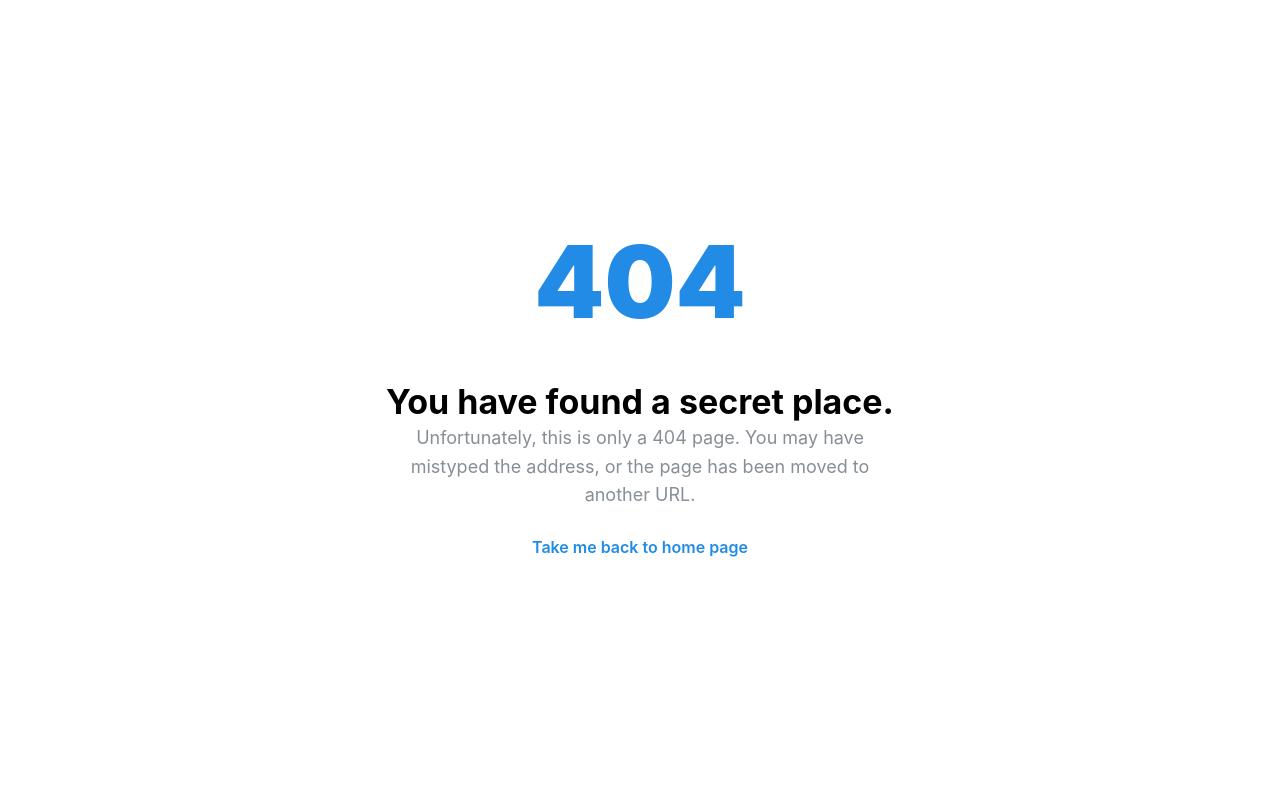
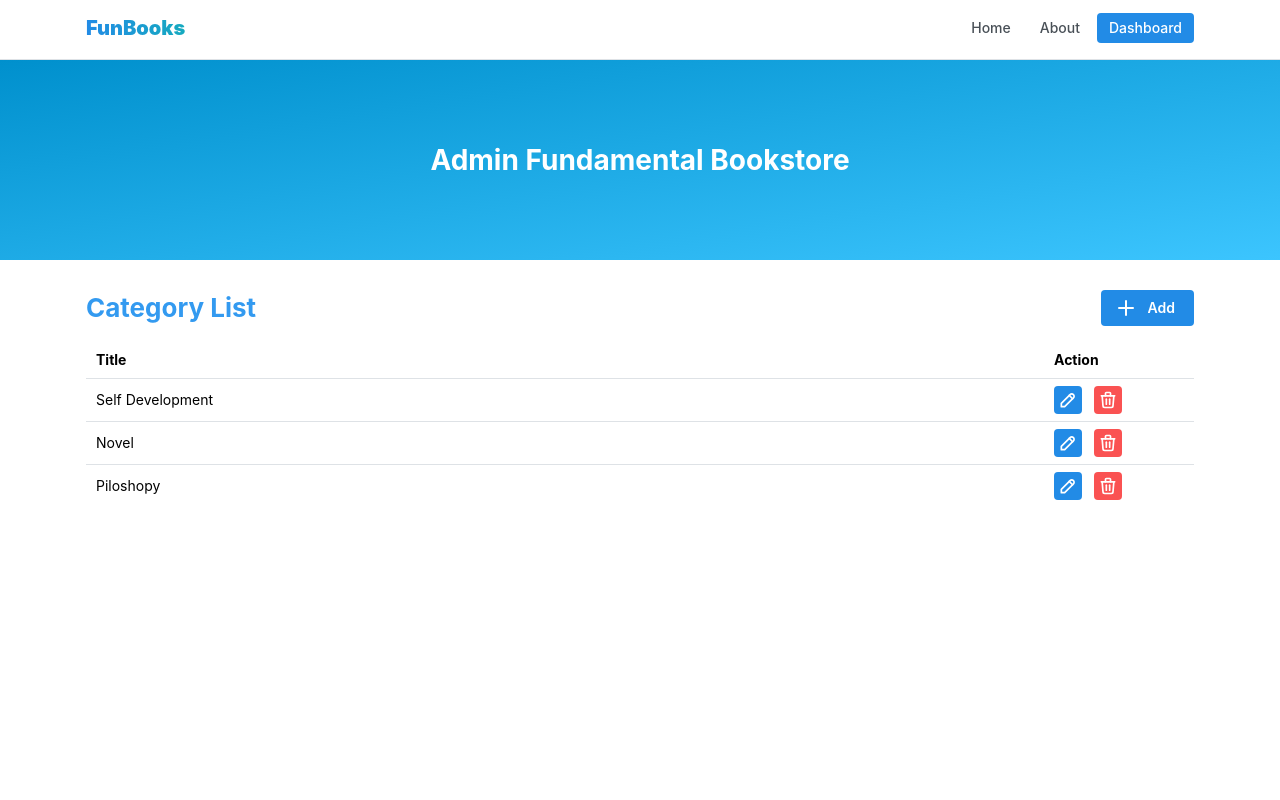
Before and after one commit to Fundamental-Academy/student-react-bookstore, a React (Vite) app: page /admin/category in a window 1280 px wide. Before the commit this address had no page. Shown: the top 800 px of the page. Built offline with nearby package versions, Linux system fonts and the light colour scheme.

Commit message:
feat: implement admin book-category pages UI

```diff
--- a/src/pages/admin/book/create.jsx
+++ b/src/pages/admin/book/create.jsx
@@ -37,7 +37,7 @@ export default function PageAdminBookCreate() {
 
         <Button
           component={Link}
-          to="/admin"
+          to="/admin/book"
           variant="outline"
           leftSection={<IconArrowBack />}
         >
--- a/src/pages/admin/book/detail.jsx
+++ b/src/pages/admin/book/detail.jsx
@@ -58,7 +58,7 @@ export default function PageAdminBookDetail() {
           <Group position="left" mt="sm">
             <Button
               component={Link}
-              to={`/admin/1/edit`}
+              to="/admin/book/1/edit"
               color="gray"
               variant="outline"
             >
--- a/src/pages/admin/book/edit.jsx
+++ b/src/pages/admin/book/edit.jsx
@@ -39,7 +39,7 @@ export default function PageAdminBookEdit() {
 
         <Button
           component={Link}
-          to="/admin"
+          to="/admin/book"
           variant="outline"
           leftSection={<IconArrowBack />}
         >
--- a/src/pages/admin/book/list.jsx
+++ b/src/pages/admin/book/list.jsx
@@ -49,7 +49,7 @@ export default function PageAdminBookList() {
           Book List
         </Title>
 
-        <Button component={Link} to="/admin/create" leftSection={<IconPlus />}>
+        <Button component={Link} to="create" leftSection={<IconPlus />}>
           Add
         </Button>
       </Flex>
@@ -84,7 +84,7 @@ export default function PageAdminBookList() {
                     component={Link}
                     variant="filled"
                     color="green"
-                    to={`/admin/${book.id}/detail`}
+                    to={`${book.id}/detail`}
                   >
                     <IconEye size={20} />
                   </ActionIcon>
@@ -93,7 +93,7 @@ export default function PageAdminBookList() {
                     component={Link}
                     variant="filled"
                     color="blue"
-                    to={`/admin/${book.id}/edit`}
+                    to={`${book.id}/edit`}
                   >
                     <IconPencil size={20} />
                   </ActionIcon>
--- /dev/null
+++ b/src/pages/admin/category/create.jsx
@@ -0,0 +1,55 @@
+import { Link, Form } from "react-router-dom";
+import { Button, Flex, Group, TextInput, Title } from "@mantine/core";
+import { IconArrowBack } from "@tabler/icons-react";
+
+export default function PageAdminCategoryCreate() {
+  return (
+    <>
+      <Flex
+        direction="row"
+        align="center"
+        justify="space-between"
+        mb="md"
+        mt={30}
+      >
+        <Title order={2} c="blue.5">
+          Add Category
+        </Title>
+
+        <Button
+          component={Link}
+          to="/admin/category"
+          variant="outline"
+          leftSection={<IconArrowBack />}
+        >
+          Back
+        </Button>
+      </Flex>
+
+      <Form
+        method="post"
+        style={{
+          display: "flex",
+          flexDirection: "column",
+          gap: "16px",
+          width: "100%",
+        }}
+      >
+        <TextInput
+          withAsterisk
+          size="md"
+          label="Name"
+          placeholder="Input category name"
+          name="name"
+          required
+        />
+
+        <Group position="left" mt="md">
+          <Button fullWidth type="submit" size="md">
+            Submit
+          </Button>
+        </Group>
+      </Form>
+    </>
+  );
+}
--- /dev/null
+++ b/src/pages/admin/category/edit.jsx
@@ -0,0 +1,56 @@
+import { Link, Form } from "react-router-dom";
+import { Button, Flex, Group, TextInput, Title } from "@mantine/core";
+import { IconArrowBack } from "@tabler/icons-react";
+
+export default function PageAdminCategoryEdit() {
+  return (
+    <>
+      <Flex
+        direction="row"
+        align="center"
+        justify="space-between"
+        mb="md"
+        mt={30}
+      >
+        <Title order={2} c="blue.5">
+          Edit Category
+        </Title>
+
+        <Button
+          component={Link}
+          to="/admin/category"
+          variant="outline"
+          leftSection={<IconArrowBack />}
+        >
+          Back
+        </Button>
+      </Flex>
+
+      <Form
+        method="post"
+        style={{
+          display: "flex",
+          flexDirection: "column",
+          gap: "16px",
+          width: "100%",
+        }}
+      >
+        <TextInput
+          withAsterisk
+          size="md"
+          label="Title"
+          placeholder="Input category name"
+          name="name"
+          required
+          defaultValue={"Novel"}
+        />
+
+        <Group position="left" mt="md">
+          <Button fullWidth type="submit" size="md">
+            Submit
+          </Button>
+        </Group>
+      </Form>
+    </>
+  );
+}
--- /dev/null
+++ b/src/pages/admin/category/list.jsx
@@ -0,0 +1,73 @@
+import { Link } from "react-router-dom";
+import { Button, Flex, Table, Title, ActionIcon } from "@mantine/core";
+import { IconPlus, IconPencil, IconTrash } from "@tabler/icons-react";
+
+export default function PageAdminCategoryList() {
+  const CATEGORY_DATA = [
+    {
+      id: 1,
+      title: "Self Development",
+    },
+    {
+      id: 2,
+      title: "Novel",
+    },
+    {
+      id: 3,
+      title: "Piloshopy",
+    },
+  ];
+
+  return (
+    <>
+      <Flex
+        direction="row"
+        align="center"
+        justify="space-between"
+        mb="md"
+        mt={30}
+      >
+        <Title order={2} c="blue.5">
+          Category List
+        </Title>
+
+        <Button component={Link} to="create" leftSection={<IconPlus />}>
+          Add
+        </Button>
+      </Flex>
+
+      <Table>
+        <Table.Thead>
+          <Table.Tr>
+            <Table.Th>Title</Table.Th>
+            <Table.Th>Action</Table.Th>
+          </Table.Tr>
+        </Table.Thead>
+
+        <Table.Tbody>
+          {CATEGORY_DATA.map((category, i) => (
+            <Table.Tr key={i}>
+              <Table.Td>{category.title}</Table.Td>
+              <Table.Td style={{ width: 150 }}>
+                <Flex gap="sm">
+                  <ActionIcon
+                    component={Link}
+                    variant="filled"
+                    color="blue"
+                    to={`${category.id}/edit`}
+                  >
+                    <IconPencil size={20} />
+                  </ActionIcon>
+
+                  <ActionIcon variant="filled" color="red">
+                    <IconTrash size={20} />
+                  </ActionIcon>
+                </Flex>
+              </Table.Td>
+            </Table.Tr>
+          ))}
+        </Table.Tbody>
+      </Table>
+    </>
+  );
+}
--- a/src/router.jsx
+++ b/src/router.jsx
@@ -1,4 +1,4 @@
-import { createBrowserRouter } from "react-router-dom";
+import { Outlet, createBrowserRouter } from "react-router-dom";
 
 // Layouts
 import { ClientLayout } from "./modules/layouts/client-layout";
@@ -18,6 +18,11 @@ import PageAdminBookList from "./pages/admin/book/list";
 import PageAdminBookCreate from "./pages/admin/book/create";
 import PageAdminBookEdit from "./pages/admin/book/edit";
 import PageAdminBookDetail from "./pages/admin/book/detail";
+
+// Admin Category Pages
+import PageAdminCategoryList from "./pages/admin/category/list";
+import PageAdminCategoryCreate from "./pages/admin/category/create";
+import PageAdminCategoryEdit from "./pages/admin/category/edit";
 
 // Not Found Page
 import { PageNotFound } from "./pages/not-found";
@@ -56,6 +61,10 @@ export const routes = createBrowserRouter([
     element: <AdminLayout />,
     children: [
       {
+        path: "book",
+        element: <Outlet />,
+        children: [
+          {
             index: true,
             element: <PageAdminBookList />,
           },
@@ -74,6 +83,26 @@ export const routes = createBrowserRouter([
         ],
       },
       {
+        path: "category",
+        element: <Outlet />,
+        children: [
+          {
+            index: true,
+            element: <PageAdminCategoryList />,
+          },
+          {
+            path: "create",
+            element: <PageAdminCategoryCreate />,
+          },
+          {
+            path: ":id/edit",
+            element: <PageAdminCategoryEdit />,
+          },
+        ],
+      },
+    ],
+  },
+  {
     path: "*",
     element: <PageNotFound />,
   },
```
Lines whose indentation alone changed are shown as unchanged.
